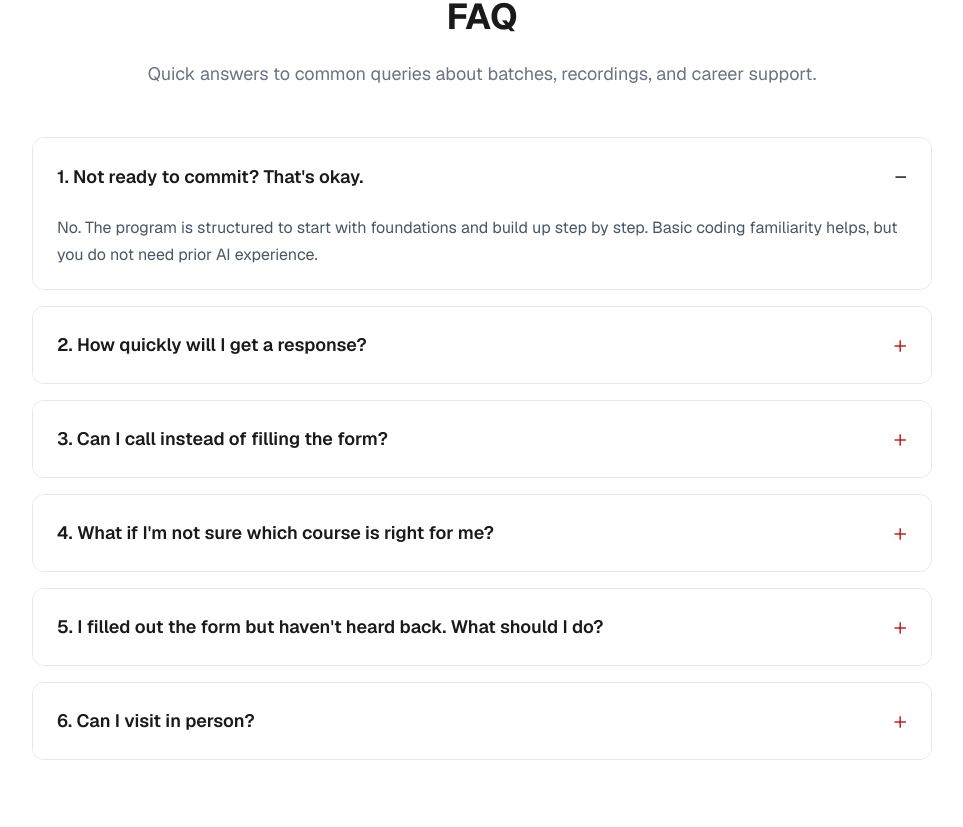
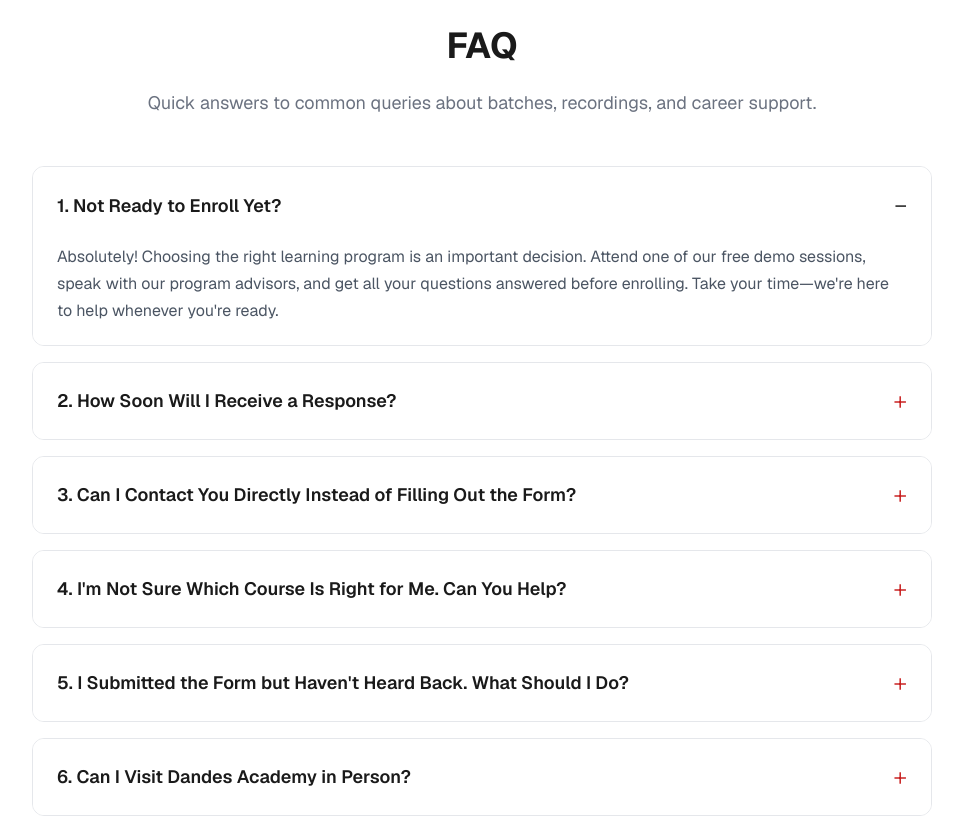
Before and after one commit to srinivas-dande/dandes-website-v1.0, a Next.js app: page /contact-us in a window 1280 px wide. Shown: the part 2673-3500 px from the top of the page, without its empty margins (158-1121 px from the left). Built offline with nearby package versions, Linux system fonts and the light colour scheme; no server answers; the database is empty.

Commit message:
weebhook added email and crated at

```diff
--- a/src/components/contact/faq-section.jsx
+++ b/src/components/contact/faq-section.jsx
@@ -4,30 +4,53 @@ import { useState } from 'react'
 
 const faqData = [
   {
-    question: "Not ready to commit? That's okay.",
-    answer: "No. The program is structured to start with foundations and build up step by step. Basic coding familiarity helps, but you do not need prior AI experience."
+    question: "Not Ready to Enroll Yet?",
+    answer:
+      "Absolutely! Choosing the right learning program is an important decision. Attend one of our free demo sessions, speak with our program advisors, and get all your questions answered before enrolling. Take your time—we're here to help whenever you're ready.",
   },
   {
-    question: "How quickly will I get a response?",
-    answer: "We typically respond within a few hours on most days. WhatsApp messages get the fastest replies. If you write in over the weekend, expect a reply by Monday morning."
+    question: "How Soon Will I Receive a Response?",
+    answer:
+      "Our team strives to respond to all inquiries as quickly as possible during business hours. Whether you contact us through the contact form, WhatsApp, or phone, we'll get back to you at the earliest.",
   },
   {
-    question: "Can I call instead of filling the form?",
-    answer: "Yes, you can reach us directly on WhatsApp at +91 7090366699. We prefer WhatsApp for faster responses and better tracking of your queries."
+    question: "Can I Contact You Directly Instead of Filling Out the Form?",
+    answer: (
+    <>
+      Yes! You're welcome to call or message us directly on WhatsApp at{" "}
+      <a
+        href="https://wa.me/917090366699"
+        target="_blank"
+        rel="noopener noreferrer"
+        style={{
+          fontWeight: 600,
+          color: "#d12027",
+          textDecoration: "none",
+        }}
+      >
+        +91 7090366699
+      </a>
+      . While the contact form helps us understand your requirements better,
+      we're happy to assist you through whichever method is most convenient.
+    </>
+  ),
   },
   {
-    question: "What if I'm not sure which course is right for me?",
-    answer: "No problem! Just mention your background and goals in the message, and we'll help you figure out the best path. You can also start with the free webinar to get a clearer picture."
+    question: "I'm Not Sure Which Course Is Right for Me. Can You Help?",
+    answer:
+      "Of course! Tell us about your background, current role, and career goals, and our team will recommend the most suitable learning path. You can also attend a free demo session to better understand the curriculum before making a decision.",
   },
   {
-    question: "I filled out the form but haven't heard back. What should I do?",
-    answer: "Please check your spam folder first. If you still haven't received a response within 24 hours, reach out to us directly on WhatsApp at +91 7090366699."
+    question: "I Submitted the Form but Haven't Heard Back. What Should I Do?",
+    answer:
+      "If you haven't received a response within one business day, please check your spam or junk folder. If you still don't see any communication from us, feel free to contact us directly via WhatsApp at , and we'll be happy to assist you.",
   },
   {
-    question: "Can I visit in person?",
-    answer: "We are an online-first academy, so all our classes and interactions happen virtually. However, if you're in Bangalore and would like to meet, feel free to reach out and we can arrange something."
-  }
-]
+    question: "Can I Visit Dandes Academy in Person?",
+    answer:
+      "Dandes Academy is an online-first learning platform, so all classes, mentoring sessions, and interactions are conducted virtually. If you're in Bangalore and would like to meet us, please contact us in advance and we'll do our best to arrange a suitable time.",
+  },
+];
 
 export default function FaqSection() {
   const [openIndex, setOpenIndex] = useState(0)
--- a/src/components/contact/not-ready-commit.jsx
+++ b/src/components/contact/not-ready-commit.jsx
@@ -109,7 +109,7 @@ export default function NotReadyCommit() {
                 marginBottom: 40,
               }}
             >
-              {"Start with the free webinar. You'll get a clear roadmap, see how the program is structured, and get your questions answered live. Before you make any decision."}
+              {"Absolutely! We understand that choosing the right learning program is an important decision. Feel free to attend a free demo session, speak with our program advisors, and get all your questions answered before enrolling. Take your time—we're here to help whenever you're ready."}
             </p>
 
             {/* CTAs */}
--- a/src/components/data-structures-algorithms/dsa-instructor-section.jsx
+++ b/src/components/data-structures-algorithms/dsa-instructor-section.jsx
@@ -166,7 +166,7 @@ export function DsaInstructorSection() {
                   alignItems: 'center',
                   gap: 8,
                 }}
-                href="/srinivas"
+                href="/srinivas-dande"
               >
 
                 Know More
--- a/src/components/faqs/faq-final-cta-section.jsx
+++ b/src/components/faqs/faq-final-cta-section.jsx
@@ -88,7 +88,19 @@ export default function FaqFinalCtaSection() {
                   margin: '0 auto 32px auto',
                 }}
               >
-                Message us on <strong style={{ color: '#111' }}>WhatsApp at +91 7090366699.</strong> Or register for the free webinar and ask Srinivas directly during the live Q&A.
+                Message us on <strong style={{ color: '#111' }}>WhatsApp <a
+  href="https://wa.me/917090366699"
+  target="_blank"
+  rel="noopener noreferrer"
+  style={{
+    fontSize: 15,
+    fontWeight: 600,
+    color: "#1a1a1a",
+    textDecoration: "none",
+  }}
+>
+  +91 7090366699
+</a></strong> Or register for the free webinar and ask Srinivas directly during the live Q&A.
               </p>
 
               {/* CTA Buttons */}
--- a/src/components/faqs/faq-hero-section.jsx
+++ b/src/components/faqs/faq-hero-section.jsx
@@ -46,7 +46,19 @@ export default function FaqHeroSection() {
           className="faq-hero-subtitle"
         >
           Real answers to the questions people ask most. If you don&apos;t find yours here,
-          message us on <strong style={{ color: '#111' }}>WhatsApp at +91 7090366699</strong>.
+          message us on <strong style={{ color: '#111' }}>WhatsApp <a
+  href="https://wa.me/917090366699"
+  target="_blank"
+  rel="noopener noreferrer"
+  style={{
+    fontSize: 15,
+    fontWeight: 600,
+    color: "#1a1a1a",
+    textDecoration: "none",
+  }}
+>
+  +91 7090366699
+</a></strong>.
         </p>
       </div>
 
--- a/src/components/system-design-course/sd-instructor-section.jsx
+++ b/src/components/system-design-course/sd-instructor-section.jsx
@@ -166,7 +166,7 @@ export function SdInstructorSection() {
                   alignItems: 'center',
                   gap: 8,
                 }}
-                href="/srinivas"
+                href="/srinivas-dande"
               >
 
                 Know More
```
Also changed, not shown: src/components/contact/contact-form-section.jsx (line endings or trailing spaces).
